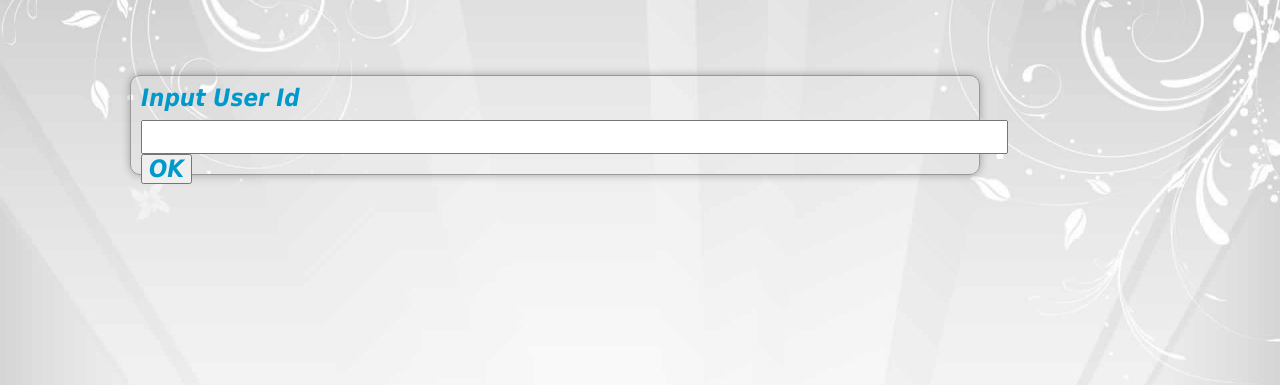
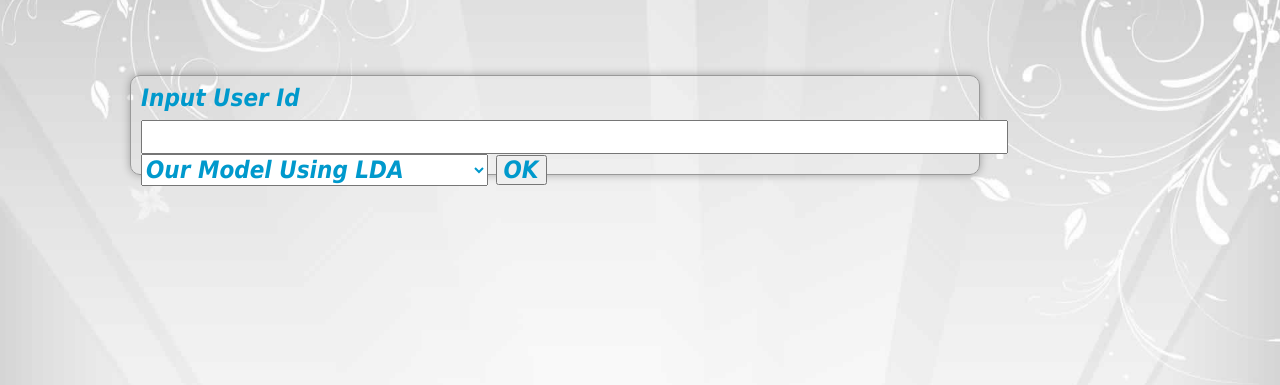
Before and after one commit to ishmnnit/Yelp-Recommendation-System, a Django app: page / in a window 1280 px wide. Shown: the part 81-466 px from the top of the page. Run offline with Django 3.2, Linux system fonts and the light colour scheme; some libraries are stand-ins or nearby versions.

Commit message:
added graphlab recco

```diff
--- a/website/web/templates/name.html
+++ b/website/web/templates/name.html
@@ -43,6 +43,10 @@
       {% csrf_token %}
        <p size = "70"> Input User Id</p>
       <input id="username" type="text" name="username" size="65" value="{{ current_name }}">
+      <select name="algorithm">
+        <option value="lda">Our Model Using LDA</option>
+        <option value="graph">Graphlab recommendation</option>
+      </select>
       <input type="submit" value="OK">
 </form>
 </div>
```
